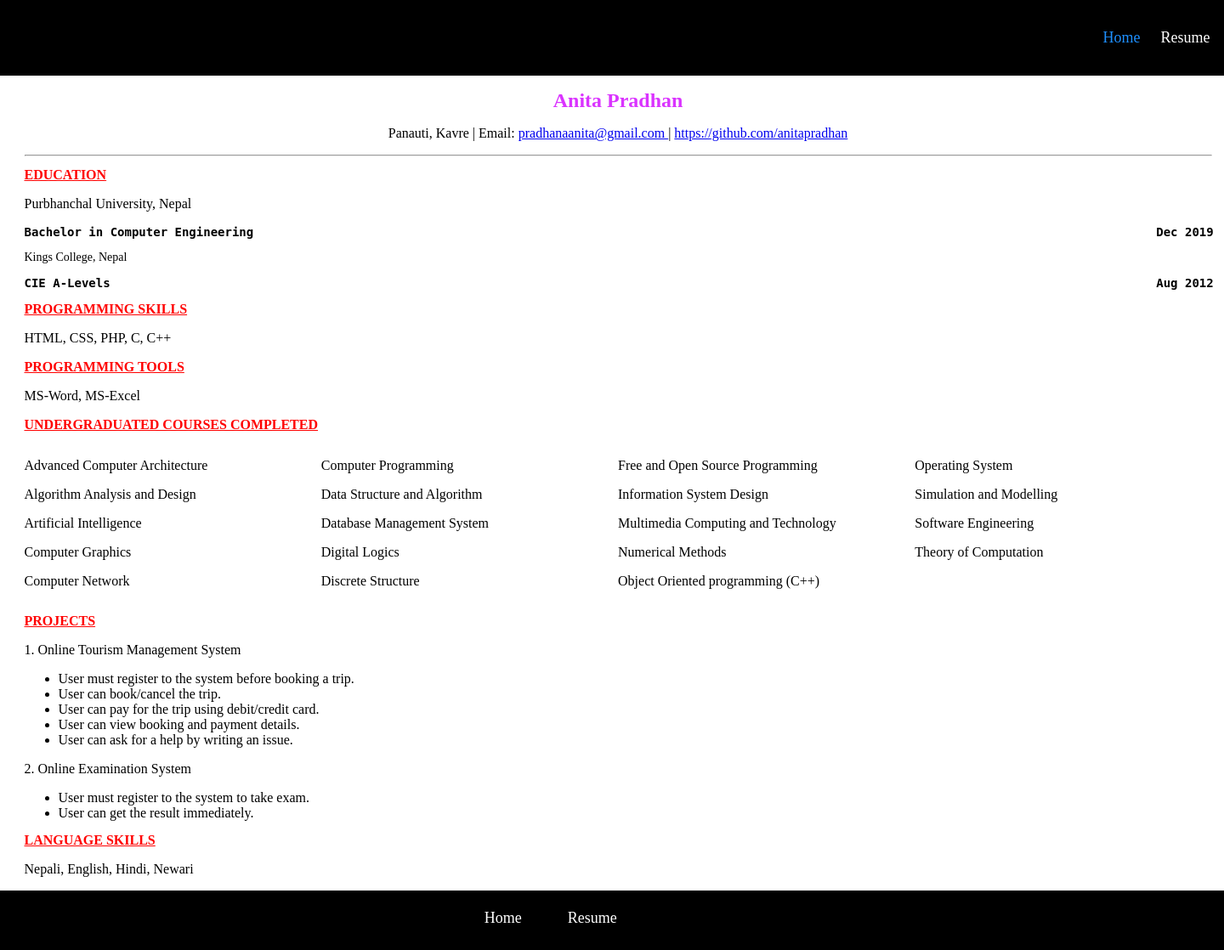
After one commit to anitapradhan/anitapradhan.github.io, a PHP site: page /resume.html in a window 1440 px wide. The commit adds this page. Shown: the whole page at 85% size. Run offline with PHP 8.4, Linux system fonts and the light colour scheme.

Commit message:
added profile and image

```diff
--- /dev/null
+++ b/resume.html
@@ -0,0 +1,104 @@
+<!DOCTYPE html>
+<html lang="en-US">
+<head>
+	<meta name="viewport" content="width=device-width, initial-scale=1.0">
+	<title>Hi, I am Anita :)</title>
+	<link href="style.css" rel="stylesheet" type="text/css">
+
+</head>
+<body>
+<div class="header">
+  <a href="#default" class="logo"></a>
+  <div class="header-right">
+    <a class="active" href="index.html">Home</a>
+    <a href="#resume">Resume</a>
+  </div>
+</div>
+<div class="margi">
+	<h1>Anita Pradhan</h1>
+	<h3>Panauti, Kavre | Email: <a href="mailto:name@email.com" target="_blank"> pradhanaanita@gmail.com </a>| <a href="https://github.com/anitapradhan" target="_blank">https://github.com/anitapradhan</a></h3>
+	<hr>
+	<h2><u>EDUCATION</u></h2>
+	<p>Purbhanchal University, Nepal</p>
+	<pre><b>Bachelor in Computer Engineering                                                                                                                              Dec 2019</b></pre>
+	 Kings College, Nepal
+	<pre><b>CIE A-Levels                                                                                                                                                  Aug 2012</b></pre>
+	<h2><u>PROGRAMMING SKILLS</u></h2>
+	<p>HTML, CSS, PHP, C, C++</p>
+	<h2><u>PROGRAMMING TOOLS</u></h2>
+	<p>MS-Word, MS-Excel</p>
+	<h2><u>UNDERGRADUATED COURSES COMPLETED</u></h2>
+
+	<div class="row">
+		<div class="column">
+			<p>Advanced Computer Architecture</p>
+			<p>Algorithm Analysis and Design</p>
+			<p>Artificial Intelligence</p>
+			<p>Computer Graphics</p>
+			<p>Computer Network</p>
+
+		</div>
+		<div class="column">
+			<p>Computer Programming</p>
+			<p>Data Structure and Algorithm</p>
+			<p>Database Management System</p>
+			<p>Digital Logics</p>
+			<p>Discrete Structure</p>
+
+		</div>
+		<div class="column">
+            <p>Free and Open Source Programming</p>
+			<p>Information System Design</p>
+			<p>Multimedia Computing and Technology</p>
+			<p>Numerical Methods</p>
+            <p>Object Oriented programming (C++)</p>
+
+
+		</div>
+		<div class="column">
+	        <p>Operating System</p>
+			<p>Simulation and Modelling</p>
+			<p>Software Engineering</p>
+			<p>Theory of Computation</p>
+
+			</div>
+		</div>
+	<h2><u>PROJECTS</u></h2>
+	   <p> 1. Online Tourism Management System</p>
+	<ul>
+		<li>User must register to the system before booking a trip.</li>
+		<li>User can book/cancel the trip.</li>
+		<li>User can pay for the trip using debit/credit card.</li>
+		<li>User can view booking and payment details.</li>
+		<li>User can ask for a help by writing an issue.</li>
+	</ul>
+	<p>2. Online Examination System</p>
+	<ul>
+		<li>User must register to the system to take exam.</li>
+		<li>User can get the result immediately.</li>
+	</ul>
+	<h2><u>LANGUAGE SKILLS</u></h2>
+	<p>Nepali, English, Hindi, Newari</p>
+
+
+</div>
+<div class="footer">
+
+				 <a class="active" href="index.html">Home</a>
+				<a href="#resume">Resume</a>
+
+			<div class="footer-right">
+
+
+                <a href="https://anitapradhan.github.io/"><i class="fa fa-github"></i></a>
+				<a href="https://www.linkedin.com"><i class="fab fa-linkedin-in" aria-hidden="true"></i></a>
+				<a href="https://www.youtube.com/channel/UC2BJEGiGJmM_VzO79OHWqpw?view_as=subscriber"><i class="fab fa-youtube" aria-hidden="true"></i></a>
+
+
+ 			 </div>
+
+</div>
+
+
+</body>
+</html>
--- a/style.css
+++ b/style.css
@@ -9,12 +9,19 @@ h2 {
   color: red;
 
 }
+h4{
+  font-weight: normal;
+  font-size: 24px;
+    text-align: left;
+
+}
+
 li{
   font-size: 16px;
 
 }
 h1 {
-  color: red;
+  color: #DA33FF;
   font-size: 24px;
   text-align: center;
 
@@ -30,6 +37,11 @@ h3{
 
 .margi{
 	margin-left: 2%;
+  font-size: 14px;
+
+}
+.marg{
+  margin-left: 3%;
   font-size: 14px;
 
 }
@@ -122,7 +135,7 @@ eff {
   position: relative;
   padding: 20px 10px;
   width: 100%;
-  height:50px;
+  height:30px;
   background-color: black;
   color: white;
   text-align: center;
```
Also changed, not shown: other parts of style.css (+29 -1 lines), index.html (+29 -65 lines), ani.JPG (added), anita.jpg (added), ap.jpg (added), sanjay.jpg (added).
